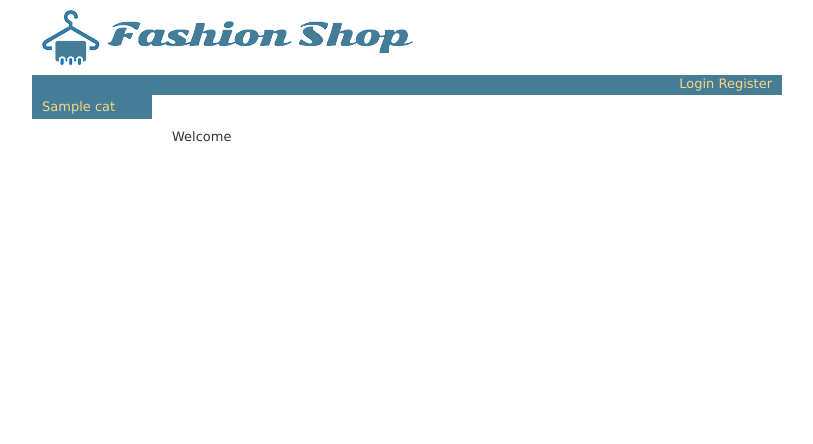
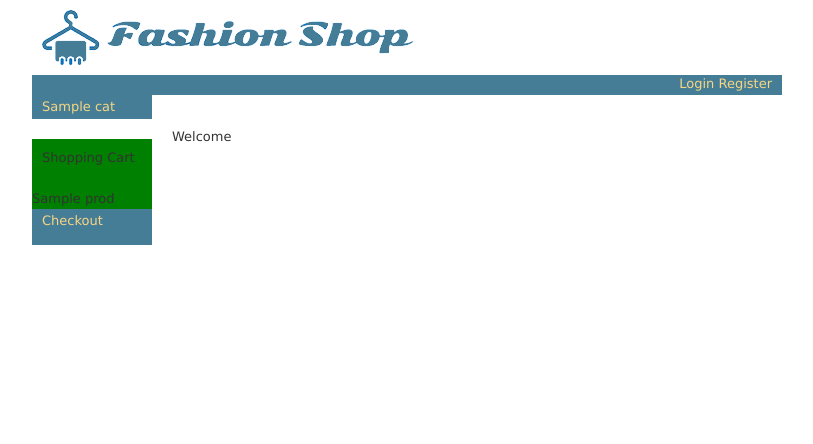
Before and after one commit to barta3/ch.bfh.bti7054.w2013.p.FashionShop, a Django app: template home/templates/home/index.html in a window 1280 px wide. Shown: the top 444 px of the page, without its empty margins (233-1046 px from the left). Run offline with Django 3.2, Linux system fonts and the light colour scheme; the template is opened without the code that fills it: most values are stand-ins (such as "Sample title", 1, 10 or a date in 2020); some libraries are stand-ins or nearby versions.

Commit message:
Add Shopping cart

```diff
--- a/home/static/css/style.css
+++ b/home/static/css/style.css
@@ -65,8 +65,7 @@ a:hover {
 #leftcolumn {
 	float: left;
 	margin: 0;
-	width: 750px
-	position: relative;
+	position:relative;
 }
 
 
@@ -98,6 +97,11 @@ a:hover {
 	background-color: #FFFDC0;
 }
 
+#shoppingCart {
+	background-color: green;
+	margin-top: 20px;
+}
+
 
 #footer {
     height: 40px;
--- /dev/null
+++ b/home/templates/home/cart.html
@@ -0,0 +1,12 @@
+{% load i18n %}
+
+{% block content %}
+	<p>Shopping Cart</p>
+
+	    {% for prod in cartItems%}
+        	{{ prod.name }}<br>
+    	{% endfor %}
+
+<a href = "/home/checkout">Checkout<a/>
+
+{% endblock %}
--- a/home/templates/home/index.html
+++ b/home/templates/home/index.html
@@ -47,7 +47,16 @@
     			<p>No categories</p>
 			{% endif %}
         {% endblock %}
+
+       	<div id="shoppingCart">
+        	{% block shoppingCart %}
+        		{% include "home/cart.html" %}
+    		{% endblock %}
         </div>
+
+        </div>
+
+
 
         <div id="content">
         {% block content %}
--- a/home/urls.py
+++ b/home/urls.py
@@ -7,4 +7,5 @@ urlpatterns = patterns('',
     url(r'^$', views.index),
     url(r'^(?P<cat_name>\w+)/$', views.productListByCategory),
     url(r'^(?P<cat_name>\w+)/(?P<prod_id>\w+)/$' , views.productDetail),
+    url(r'^(?P<cat_name>\w+)/(?P<prod_id>\w+)/addToCart/$' , views.addToCart),
 )
--- a/products/admin.py
+++ b/products/admin.py
@@ -1,5 +1,6 @@
 from django.contrib import admin
-from products.models import Product, ProductCategory
+from products.models import Product, ProductCategory, ShoppingCart
 
 admin.site.register(Product)
 admin.site.register(ProductCategory)
+admin.site.register(ShoppingCart)
```
Also changed, not shown: home/templates/home/productDetail.html (+10 -2 lines), home/views.py (+19 -6 lines), products/models.py (+11 -2 lines).
